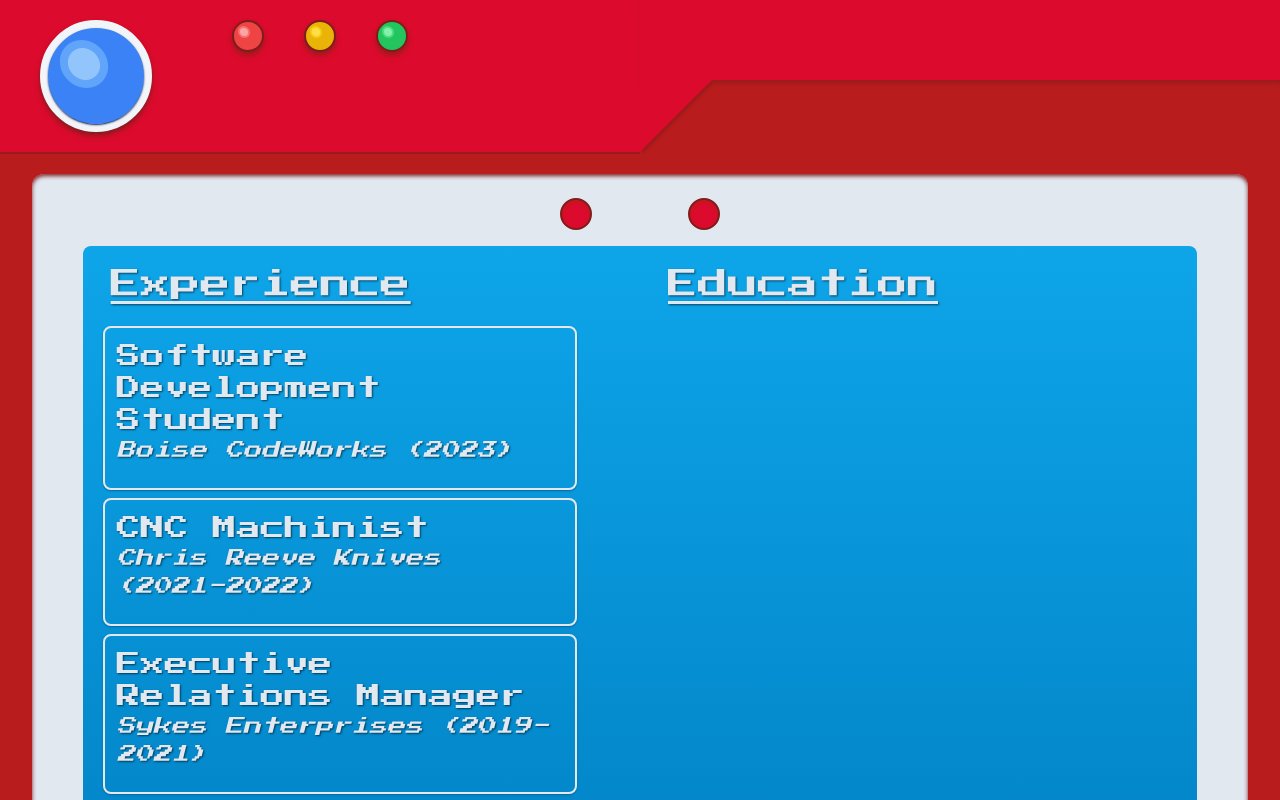
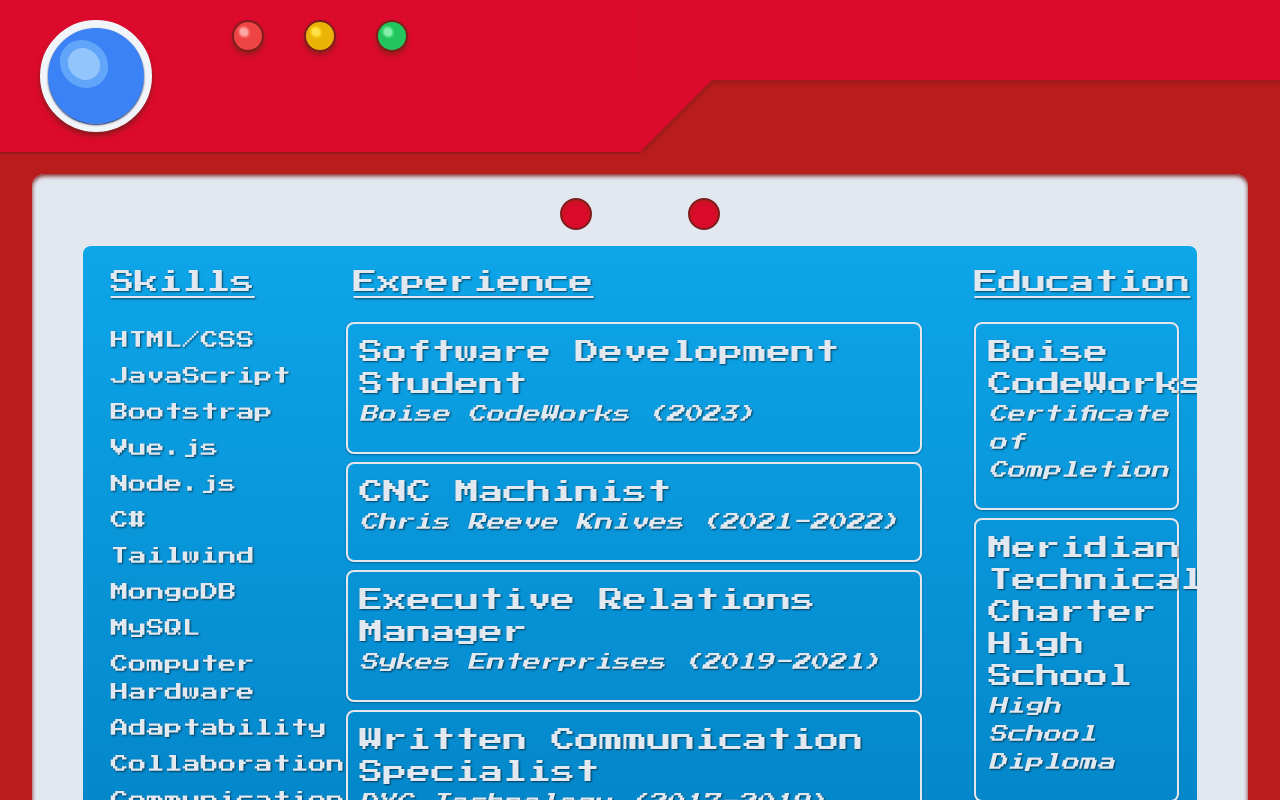
Before and after one commit to dustinbates/portfolio, a Vue app in the folder portfolio/: page /#/Resume in a window 1280 px wide. Both pictures are taken after a click on the element 96 px from the left and 76 px from the top of the page. Shown: the top 800 px of the page. Built offline with nearby package versions, Linux system fonts and the light colour scheme.

Commit message:
Resume page filled

```diff
--- a/portfolio/src/pages/AboutPage.vue
+++ b/portfolio/src/pages/AboutPage.vue
@@ -1,6 +1,6 @@
 <template>
   <div
-    class="flex flex-col md:flex-row w-full bg-gradient-to-b from-sky-500 to-sky-600 rounded-lg shadow-inner shadow-sky-600 overflow-scroll">
+    class="flex flex-col md:flex-row w-full bg-gradient-to-b from-sky-500 to-sky-600 rounded-lg shadow-inner shadow-sky-600 overflow-scroll select-none">
     <img src="../assets/img/Dustin Bates 4 Medium.png" alt=""
       class="pic flex flex-row md:flex-col h-72 sm:h-5/6 sm:w-5/12 rounded-xl mx-5 mt-3 md:mt-10 animate__animated animate__bounceIn">
     <div class="flex flex-col md:w-1/3 mx-5 mb-5 justify-start">
--- a/portfolio/src/pages/ResumePage.vue
+++ b/portfolio/src/pages/ResumePage.vue
@@ -1,14 +1,33 @@
 <template>
   <div class="w-full bg-gradient-to-b from-sky-500 to-sky-600 rounded-lg overflow-scroll overflow-x-hidden">
-    <div class="md:flex">
-      <div class="flex flex-col md:w-1/2 justify-center p-2 md:p-0 md:m-5 text-slate-200 text-shadow select-none">
-        <u class="text-3xl ms-2 transition-all ease-linear">Experience</u>
+    <div class="flex flex-col md:flex-row">
+      <div class="order-3 md:order-1 flex flex-col md:w-1/5 p-2 md:p-0 md:m-5 text-slate-200 text-shadow select-none">
+        <u class="text-2xl ms-2 mb-5">Skills</u>
+        <ul class="list text-lg px-2">
+          <li class="pt-2">HTML/CSS</li>
+          <li class="pt-2">JavaScript</li>
+          <li class="pt-2">Bootstrap</li>
+          <li class="pt-2">Vue.js</li>
+          <li class="pt-2">Node.js</li>
+          <li class="pt-2">C#</li>
+          <li class="pt-2">Tailwind</li>
+          <li class="pt-2">MongoDB</li>
+          <li class="pt-2">MySQL</li>
+          <li class="pt-2">Computer Hardware</li>
+          <li class="pt-2">Adaptability</li>
+          <li class="pt-2">Collaboration</li>
+          <li class="pt-2">Communication</li>
+          <li class="pt-2">Leadership</li>
+          <li class="pt-2">Passion for Learning</li>
+        </ul>
+      </div>
+      <div class="order-1 md:order-2 flex flex-col md:w-3/5 p-2 md:p-0 md:my-5 text-slate-200 text-shadow select-none">
+        <u class="text-2xl ms-2 transition-all ease-linear">Experience</u>
         <br>
         <Dropdown :title="'Software Development Student'" :worked="'Boise CodeWorks (2023)'" :list="[
           'Developed front and back-end applications over 13 weeks with over 520+ hours of hands-on experience',
           'Built applications using HTML, Bootstrap, JavaScript, Node.js, Vue.js, C#, and more',
           'Worked in teams to create applications within a short time span using Scrum/Agile methodologies',
-          'Received the Golden Duck award for successfully completing all checkpoint assignments with 100%'
         ]" />
         <Dropdown :title="'CNC Machinist'" :worked="'Chris Reeve Knives (2021-2022)'" :list="[
           'Operated 5 types of CNC machines including Matsuura, Hyundai, Makino, Haas, and Fanuc to produce quality components for knife assembly',
@@ -36,10 +55,21 @@
           'Worked with remove teams of IT to complete installation and ensure full operation of network equipment'
         ]" />
       </div>
-      <div class="flex flex-col md:w-1/2 p-2 md:p-0 md:m-5 text-slate-200 text-shadow select-none">
-        <u class="text-3xl ms-2 transition-all ease-linear">Education</u>
+      <div class="order-2 md:order-3 flex flex-col md:w-1/5 p-2 md:p-0 md:my-5 text-slate-200 text-shadow select-none">
+        <u class="text-2xl me-10">Education</u>
+        <br>
+        <Dropdown :title="'Boise CodeWorks'" :worked="'Certificate of Completion'" :list="[
+          'Built over 40 applications throughout the course',
+          'Gained knowledge of Scrum/Agile methodologies',
+          'Received the Golden Duck award for successfully completing all checkpoint assignments with 100%'
+        ]" />
+        <Dropdown :title="'Meridian Technical Charter High School'" :worked="'High School Diploma'" :list="[
+          'Graduated with 3.9 GPA',
+          'Completion of Electronics Engineering pathway',
+          'Accepted into the National Technical Honor Society'
+        ]" />
+      </div>
 
-      </div>
     </div>
   </div>
 </template>
```
